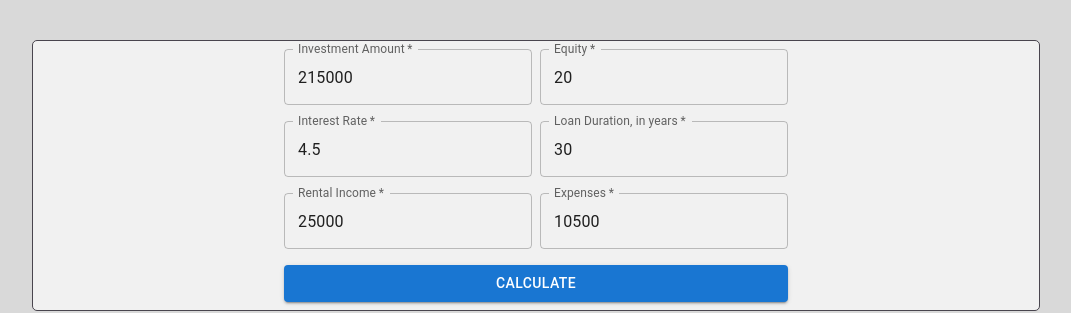
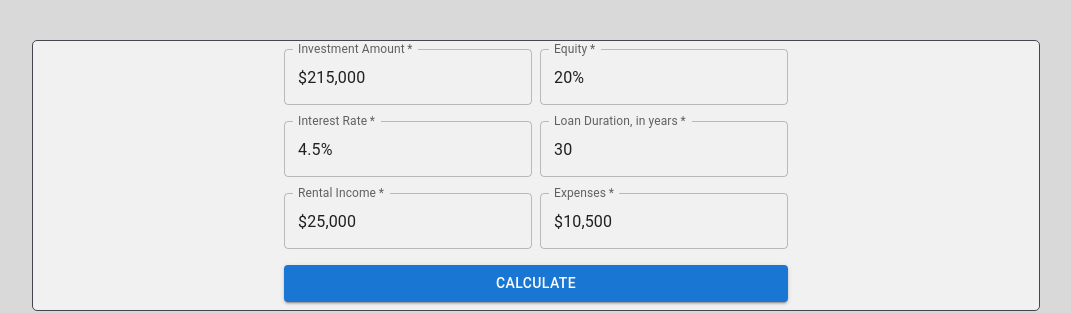
Before and after one commit to mustangJaro/cadmus, a React (Create React App) app: page / in a window 1280 px wide. Shown: the top 313 px of the page, without its empty margins (104-1175 px from the left). Built offline with nearby package versions, Linux system fonts and the light colour scheme.

Commit message:
Add formatted inputs

```diff
--- /dev/null
+++ b/src/Components/InputForm/Formatters/CurrencyFormat.js
@@ -0,0 +1,29 @@
+import React from "react";
+import { NumericFormat } from "react-number-format";
+
+const CurrencyFormat = React.forwardRef(function NumberFormatCustom(
+  props,
+  ref
+) {
+  const { onChange, ...other } = props;
+
+  return (
+    <NumericFormat
+      {...other}
+      getInputRef={ref}
+      thousandSeparator=","
+      onValueChange={(values) => {
+        onChange({
+          target: {
+            name: props.name,
+            value: values.value,
+          },
+        });
+      }}
+      valueIsNumericString={true}
+      prefix="$"
+    />
+  );
+});
+
+export default CurrencyFormat;
--- /dev/null
+++ b/src/Components/InputForm/Formatters/NumberFormat.js
@@ -0,0 +1,28 @@
+import React from "react";
+import { NumericFormat } from "react-number-format";
+
+const NumberFormat = React.forwardRef(function NumberFormatCustom(
+  props,
+  ref
+) {
+  const { onChange, ...other } = props;
+
+  return (
+    <NumericFormat
+      {...other}
+      getInputRef={ref}
+      thousandSeparator=","
+      onValueChange={(values) => {
+        onChange({
+          target: {
+            name: props.name,
+            value: values.value,
+          },
+        });
+      }}
+      valueIsNumericString={true}
+    />
+  );
+});
+
+export default NumberFormat;
--- /dev/null
+++ b/src/Components/InputForm/Formatters/PercentFormat.js
@@ -0,0 +1,28 @@
+import React from "react";
+import { NumericFormat } from "react-number-format";
+
+const PercentFormat = React.forwardRef(function NumberFormatCustom(
+  props,
+  ref
+) {
+  const { onChange, ...other } = props;
+
+  return (
+    <NumericFormat
+      {...other}
+      getInputRef={ref}
+      onValueChange={(values) => {
+        onChange({
+          target: {
+            name: props.name,
+            value: values.value,
+          },
+        });
+      }}
+      valueIsNumericString={true}
+      suffix="%"
+    />
+  );
+});
+
+export default PercentFormat;
--- a/src/Components/InputForm/Input.js
+++ b/src/Components/InputForm/Input.js
@@ -1,16 +1,37 @@
+import React from "react";
 import styles from "./Input.module.css";
 
 import TextField from "@mui/material/TextField";
+import CurrencyFormat from "./Formatters/CurrencyFormat";
+import PercentFormat from "./Formatters/PercentFormat";
+import NumberFormat from "./Formatters/NumberFormat";
 
 const Input = (props) => {
+  var comp = CurrencyFormat;
+  switch (props.type) {
+    case "currency":
+      comp = CurrencyFormat;
+      break;
+    case "percent":
+      comp = PercentFormat;
+      break;
+    case "number":
+      comp = NumberFormat;
+      break;
+  }
+
   return (
     <div>
       <TextField
         required
         className={styles.label}
-        inputRef={props.valueRef}
         defaultValue={props.defaultValue || ""}
         label={props.label}
+        InputProps={{
+          inputComponent: comp,
+        }}
+        value={props.value}
+        onChange={props.onChange}
       />
     </div>
   );
--- a/src/Components/InputForm/InputForm.js
+++ b/src/Components/InputForm/InputForm.js
@@ -1,25 +1,44 @@
-import { useRef } from "react";
+import { useRef, useState } from "react";
 import Input from "./Input";
 import styles from "./InputForm.module.css";
 import Button from "@mui/material/Button";
 
 const InputForm = (props) => {
-  const investmentValueRef = useRef();
-  const equityValueRef = useRef();
-  const rentalIncomeValueRef = useRef();
-  const expensesValueRef = useRef();
-  const interestRateValueRef = useRef();
-  const loanYearsValueRef = useRef();
+  const [investAmt, setInvestAmt] = useState(215000);
+  const [equity, setEquity] = useState(20);
+  const [rentalIncome, setRentalIncome] = useState(25000);
+  const [expenses, setExpenses] = useState(10500);
+  const [interestRate, setInterestRate] = useState(4.5);
+  const [loanYears, setLoanYears] = useState(30);
+
+  const equityChangeHandler = (event) => {
+    setEquity(event.target.value);
+  };
+  const rentalIncomeChangeHandler = (event) => {
+    setRentalIncome(event.target.value);
+  };
+  const expensesChangeHandler = (event) => {
+    setExpenses(event.target.value);
+  };
+  const interestRateChangeHandler = (event) => {
+    setInterestRate(event.target.value);
+  };
+  const loanYearsChangeHandler = (event) => {
+    setLoanYears(event.target.value);
+  };
+  const investAmtChangeHandler = (event) => {
+    setInvestAmt(event.target.value);
+  };
 
   const onSubmitHandler = (event) => {
     event.preventDefault();
     props.onSubmit({
-      investmentAmount: investmentValueRef.current.value,
-      equity: equityValueRef.current.value,
-      interestRate: interestRateValueRef.current.value,
-      loanYears: loanYearsValueRef.current.value,
-      rentalIncome: rentalIncomeValueRef.current.value,
-      expenses: expensesValueRef.current.value,
+      investmentAmount: investAmt,
+      equity: equity,
+      interestRate: interestRate,
+      loanYears: loanYears,
+      rentalIncome: rentalIncome,
+      expenses: expenses,
     });
   };
 
@@ -27,32 +46,52 @@ const InputForm = (props) => {
     <div className={styles.container}>
       <form className={styles["input-form"]}>
         <Input
-          valueRef={investmentValueRef}
+          value={investAmt}
+          onChange={investAmtChangeHandler}
           label="Investment Amount"
           defaultValue="215000"
+          type="currency"
         />
-        <Input valueRef={equityValueRef} label="Equity" defaultValue="20" />
         <Input
-          valueRef={interestRateValueRef}
+          value={equity}
+          onChange={equityChangeHandler}
+          label="Equity"
+          defaultValue="20"
+          type="percent"
+        />
+        <Input
+          value={interestRate}
+          onChange={interestRateChangeHandler}
           label="Interest Rate"
           defaultValue="4.5"
+          type="percent"
         />
         <Input
-          valueRef={loanYearsValueRef}
+          value={loanYears}
+          onChange={loanYearsChangeHandler}
           label="Loan Duration, in years"
           defaultValue="30"
+          type="number"
         />
         <Input
-          valueRef={rentalIncomeValueRef}
+          value={rentalIncome}
+          onChange={rentalIncomeChangeHandler}
           label="Rental Income"
           defaultValue="25000"
+          type="currency"
         />
         <Input
-          valueRef={expensesValueRef}
+          value={expenses}
+          onChange={expensesChangeHandler}
           label="Expenses"
           defaultValue="10500"
+          type="currency"
         />
-        <Button className={styles['calculate-button']} variant="contained" onClick={onSubmitHandler}>
+        <Button
+          className={styles["calculate-button"]}
+          variant="contained"
+          onClick={onSubmitHandler}
+        >
           Calculate
         </Button>
       </form>
```
